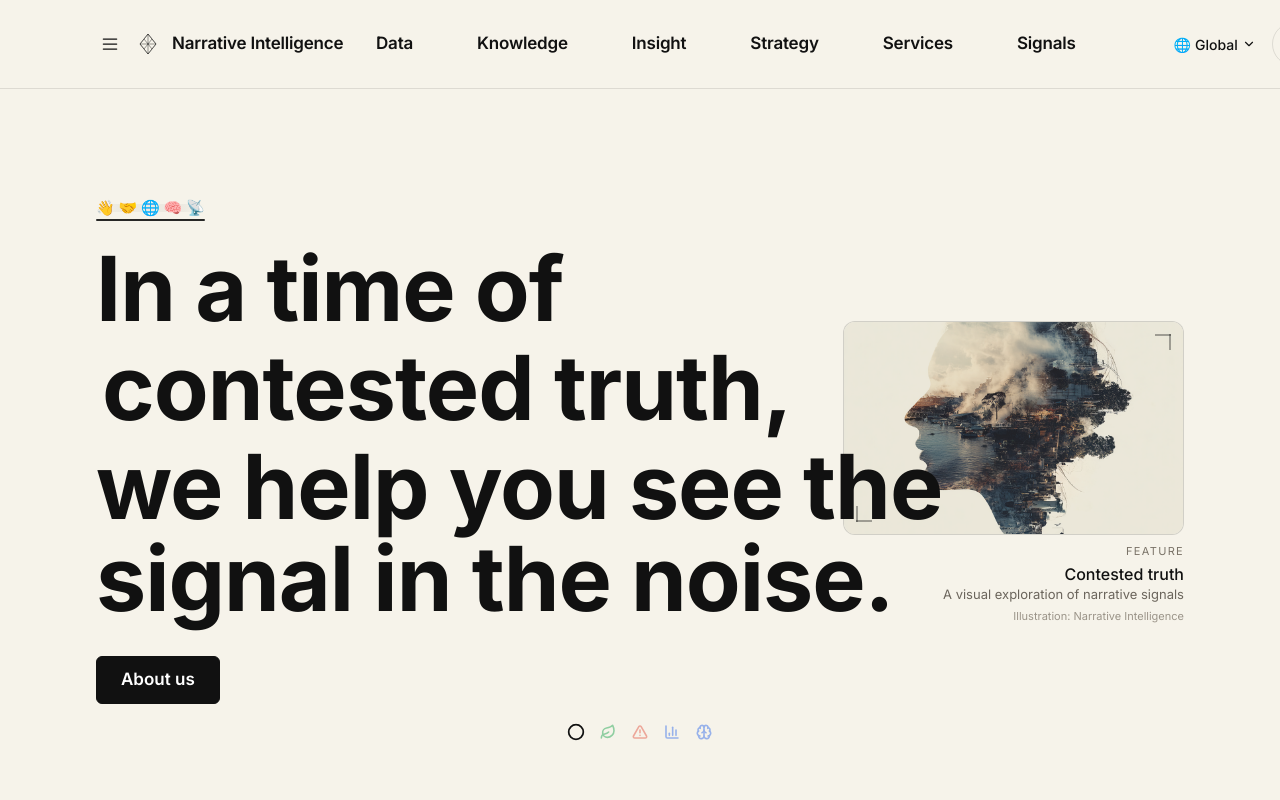
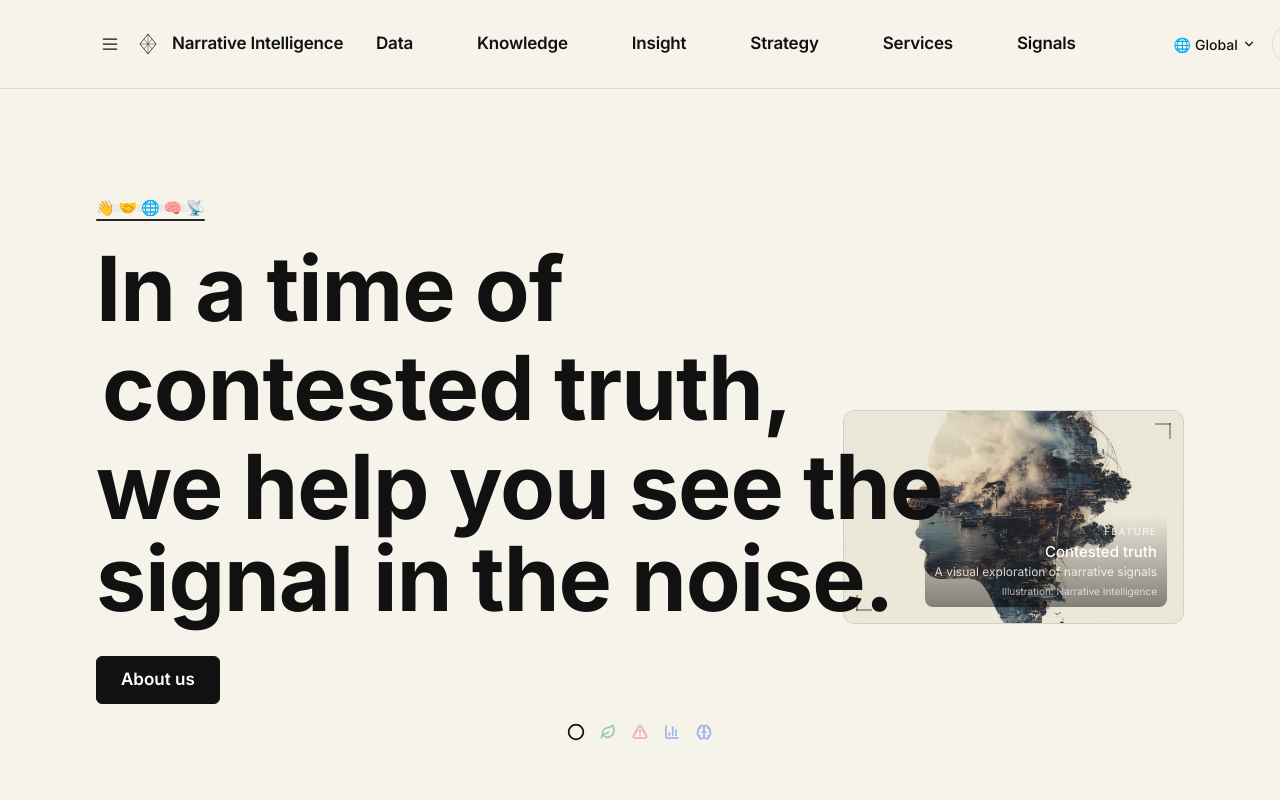
Before and after one commit to MehulSangham/narrative_intel_01, a Next.js app in the folder narrative-intel-website/: page / in a window 1280 px wide. Shown: the top 800 px of the page. Built offline with nearby package versions, Linux system fonts and the light colour scheme.

Commit message:
style(hero): enable caption overlay on image

```diff
--- a/narrative-intel-website/src/components/hero/HeroCarousel.tsx
+++ b/narrative-intel-website/src/components/hero/HeroCarousel.tsx
@@ -238,8 +238,7 @@ export function HeroCarousel() {
             subtitle="A visual exploration of narrative signals"
             credit="Illustration: Narrative Intelligence"
             frame={current.term !== 'climate change'}
-            overlayCaption={false}
-            showCaption={true}
+            overlayCaption
           >
             {TERM_IMAGES[current.term] ? (
               <div className="relative w-full h-full">
```
